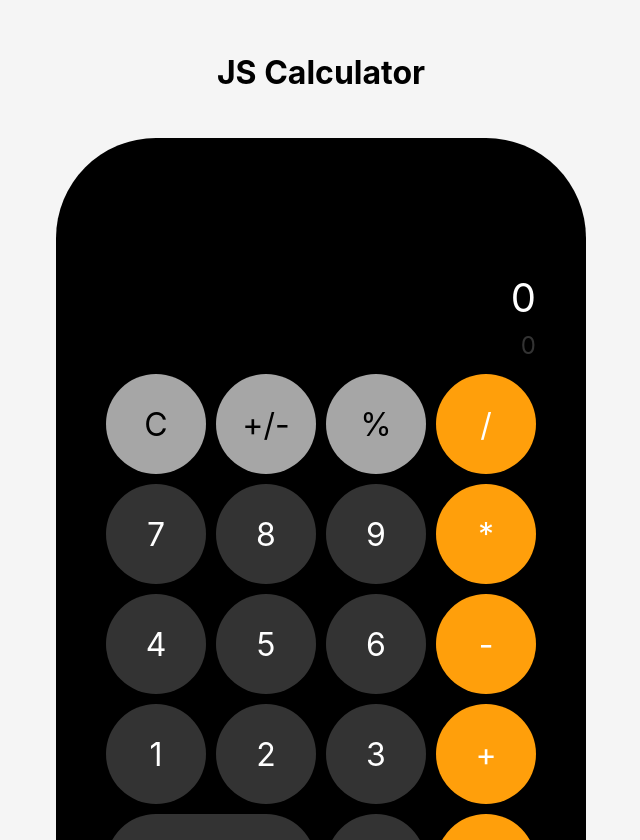
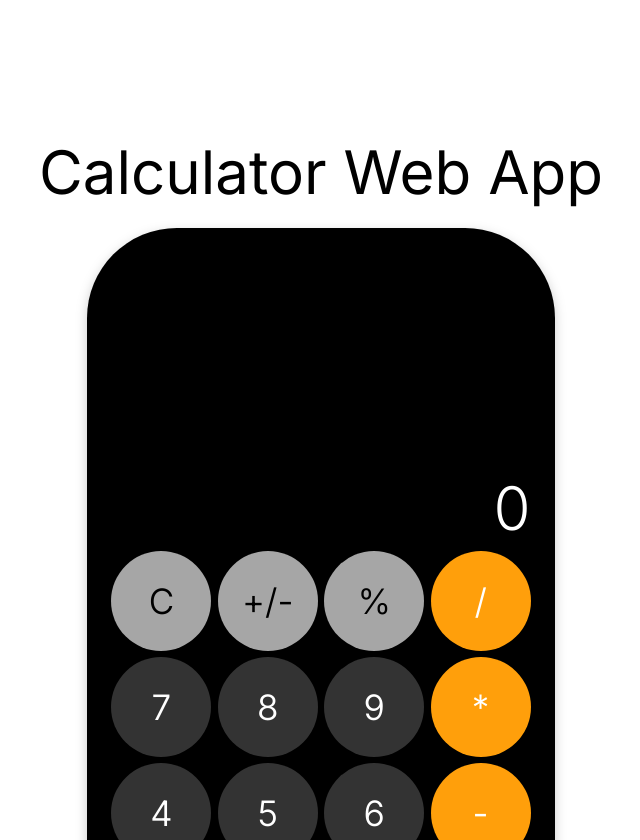
Before and after one commit to Anuoluwapo989/JS-Calculator, a React (Vite) app: page / in a window 1280 px wide. Shown: the part 112-952 px from the top of the page, without its empty margins (319-959 px from the left). Built offline with nearby package versions, Linux system fonts and the light colour scheme.

Commit message:
I added a new feature to improve user experience and fixed several bugs reported in the last version.

```diff
--- a/index.html
+++ b/index.html
@@ -1,18 +1,23 @@
 <!doctype html>
 <html lang="en">
+
 <head>
   <meta charset="UTF-8" />
   <link rel="icon" type="image/svg+xml" href="/vite.svg" />
   <link href="https://fonts.googleapis.com/css2?family=Orbitron&display=swap" rel="stylesheet">
+  <link rel="preconnect" href="https://fonts.googleapis.com">
+  <link rel="preconnect" href="https://fonts.gstatic.com" crossorigin>
+  <link
+    href="https://fonts.googleapis.com/css2?family=Inter:ital,opsz,wght@0,14..32,100..900;1,14..32,100..900&display=swap"
+    rel="stylesheet">
   <meta name="viewport" content="width=device-width, initial-scale=1.0" />
-    <script
-      src="https://cdn.freecodecamp.org/testable-projects-fcc/v1/bundle.js"
-      defer
-    ></script>
+  <script src="https://cdn.freecodecamp.org/testable-projects-fcc/v1/bundle.js" defer></script>
   <title>Calculator</title>
 </head>
+
 <body>
   <div id="root"></div>
   <script type="module" src="/src/main.tsx"></script>
 </body>
+
 </html>
--- a/package.json
+++ b/package.json
@@ -18,6 +18,7 @@
   },
   "dependencies": {
     "@types/uuid": "^10.0.0",
+    "mathjs": "^15.1.0",
     "react-dom": "^19.2.0",
     "react-icons": "^5.5.0",
     "rollup": "^4.55.1",
--- a/src/App.css
+++ b/src/App.css
@@ -1,5 +1,25 @@
+/* ... keep all existing CSS above this ... */
+
+/* Add this new class at the bottom of your CSS file */
+.active-operator {
+  background-color: var(--white) !important; /* White background */
+  color: var(--yellow) !important;           /* Yellow text/symbol */
+}
+
+/* Make sure basic yellow buttons have white text initially */
+.yellow {
+  background-color: var(--yellow);
+  color: white; /* Ensure base state is white text */
+}
+
+/* Ensure light-gray text is black for visibility */
+.light-gray {
+    background-color: var(--light-gray);
+    color: black;
+}
+
 :root {
-  padding: 200px;
+  padding: 200px; /* Restored your huge padding */
   --white: white;
   --light-gray: #a6a6a6;
   --dark-gray: #333333;
@@ -12,174 +32,99 @@
   flex-direction: column;
   justify-content: center;
   align-items: center;
-  height: 100vh;
-
-
+  min-height: 100vh;
 }
 
 #calculator {
-  border-radius: 100px;
+  border-radius: 90px;
   display: grid;
   grid-template-areas:
     "display display display display"
-
     "clear negative percentage divide"
-
     "seven eight nine multiply"
-
     "four five six subtract"
-
     "one two three add"
-
     "zero zero decimal equals";
-  grid-template-columns: 100px 100px 100px 100px;
-  gap: 10px;
-  padding: 50px;
-  padding-top: 10px;
-  margin-top: 20px;
+  grid-template-columns: repeat(4, 100px);
+  gap: 0.4em;
+  padding: 1.5em;
+  padding-top: 4em;
+  padding-bottom: 3em;
   background-color: var(--black);
+  filter: drop-shadow(0px 4px 6px rgba(0, 0, 0, 0.2));
 }
 
-#expression, #answer, button {
-  /* This target's Apple's system font specifically */
-  font-family: -apple-system, BlinkMacSystemFont, "SF Pro Display", "SF Pro Text", "Helvetica Neue", Arial, sans-serif;
-
-  /* The calculator typically uses a Light or Regular weight */
-  font-weight: 400;
-
-  /* Smooths font rendering on macOS */
-  -webkit-font-smoothing: antialiased;
+#answer {
+  grid-area: display;
+  font-family: 'Inter', sans-serif;
+  font-weight: 300;
+  font-size: 60px;
+  text-align: right;
+  color: var(--white);
+  width: 420px;
+  white-space: nowrap;
+  overflow-x: auto;
+  overflow-y: hidden;
+  padding-top: 3em;
+  outline: none;
+  caret-color: transparent; /* Hides typing cursor */
 }
 
-.light-gray {
-  background-color: var(--light-gray);
+/* Hide scrollbar for Chrome/Safari/Edge */
+#answer::-webkit-scrollbar {
+  display: none;
 }
 
-.dark-gray {
-  background-color: var(--dark-gray);
-  color: white;
-}
-
-.yellow {
-  background-color: var(--yellow);
-  color: white;
+#display {
+  grid-area: display;
+  display: flex;
+  justify-content: flex-end;
 }
 
 button {
   height: 100px;
-  font-size: 32px;
+  font-size: 35px;
+  font-weight: 350;
   border: none;
   cursor: pointer;
   border-radius: 100px;
   width: 100%;
   transition: transform 0.1s ease-in-out;
+  font-family: 'Inter', sans-serif;
 }
 
 button:active {
   transform: scale(0.95);
 }
 
-#answer {
-  /* font-family: 'Orbitron', monospace; */
-  /* height: 48px; */
-  font-size: 2.5rem;
-  text-align: right;
-  margin-top: 120px;
-   color: var(--white);
+.light-gray { background-color: var(--light-gray); }
+.dark-gray { background-color: var(--dark-gray); color: white; }
+.yellow { background-color: var(--yellow); color: white; }
 
+/* Grid Area Assignments */
+#clear { grid-area: clear; }
+#negative { grid-area: negative; }
+#percentage { grid-area: percentage; }
+#divide { grid-area: divide; }
+#seven { grid-area: seven; }
+#eight { grid-area: eight; }
+#nine { grid-area: nine; }
+#multiply { grid-area: multiply; }
+#four { grid-area: four; }
+#five { grid-area: five; }
+#six { grid-area: six; }
+#subtract { grid-area: subtract; }
+#one { grid-area: one; }
+#two { grid-area: two; }
+#three { grid-area: three; }
+#add { grid-area: add; }
+#zero { grid-area: zero; }
+#decimal { grid-area: decimal; }
+#equals { grid-area: equals; }
+
+h1 {
+  font-family: 'Inter', sans-serif;
+  font-weight: 400;
+  font-size: 60px;
+  margin-bottom: 20px;
 }
-
-#expression {
-  /* font-family: 'Orbitron', monospace; */
-  /* margin-bottom: 50px; */
-
-  text-align: right;
-  /* height: 30px; */
-  /* font-size: 30px; */
-  font-size: 1.5rem;
-  color: var(--dark-gray);
-}
-
-#display {
-  grid-area: display;
-}
-
-#divide {
-  grid-area: divide;
-}
-
-#clear {
-  grid-area: clear;
-}
-
-#negative {
-  grid-area: negative;
-}
-
-#percentage {
-  grid-area: percentage;
-}
-
-#divide {
-  grid-area: divide;
-}
-
-#seven {
-  grid-area: seven;
-}
-
-#eight {
-  grid-area: eight;
-}
-
-#nine {
-  grid-area: nine;
-}
-
-#multiply {
-  grid-area: multiply;
-}
-
-#four {
-  grid-area: four;
-}
-
-#five {
-  grid-area: five;
-}
-
-#six {
-  grid-area: six;
-}
-
-#subtract {
-  grid-area: subtract;
-}
-
-#one {
-  grid-area: one;
-}
-
-#two {
-  grid-area: two;
-}
-
-#three {
-  grid-area: three;
-}
-
-#add {
-  grid-area: add;
-}
-
-#zero {
-  grid-area: zero;
-}
-
-#decimal {
-  grid-area: decimal;
-}
-
-#equals {
-  grid-area: equals;
-}
--- a/src/App.tsx
+++ b/src/App.tsx
@@ -1,121 +1,147 @@
-import { useState } from 'react'
-import './App.css'
+import React, { useState, useRef, useEffect } from 'react';
+import { evaluate } from 'mathjs';
+import './App.css';
+
+// Type definition for the currently selected operator
+type OperatorType = '/' | '*' | '-' | '+' | '=' | null;
 
 function App() {
-  const [answer, setAnswer] = useState("0");
-  const [expression, setExpression] = useState("0");
-  const et = expression.trim();
+  const [display, setDisplay] = useState<string>("0");
+  const [result, setResult] = useState<boolean>(false);
+  // State to track which operator button should be visually 'active'
+  const [activeOperator, setActiveOperator] = useState<OperatorType>(null);
+  const displayRef = useRef<HTMLDivElement>(null);
 
-  const isOperator = (symbol: string) => {
-    return /[*/+-]/.test(symbol);
+  useEffect(() => {
+    displayRef.current?.focus();
+  }, []);
+
+  const isOperator = (symbol: string) => /[*/+-]/.test(symbol);
+
+  const calculate = () => {
+    try {
+      const evaluated = evaluate(display.trim());
+      setDisplay(String(evaluated));
+      setResult(true);
+      setActiveOperator(null); // Calculation finished, clear active operator highlight
+    } catch (error) {
+      setDisplay("Error");
+      setResult(true);
+      setActiveOperator(null);
+    }
   };
 
   const buttonPress = (symbol: string) => {
-    if(symbol === "clear"){
-      setAnswer("");
-      setExpression("0");
-
-    } else if(symbol === "negative"){
-      if(answer === "0") return;
-      setAnswer(answer.toString().charAt(0) === "-" ? answer.slice(1) : "-" + answer.toString());
-    } else if (symbol === "percent"){
-      if (answer === "") return;
-      setAnswer((parseFloat(answer) / 100).toString());
-    } else if (isOperator(symbol)){
-      setExpression(et + " " + symbol + " ");
-    } else if(symbol === "="){
+    if (symbol === "clear") {
+      setDisplay("0");
+      setResult(false);
+      setActiveOperator(null);
+    }
+    else if (symbol === "=") {
       calculate();
     }
-    else if (symbol === "0"){
-      if(expression.charAt(0) !== "0"){
-        setExpression(expression + symbol);
+    else if (isOperator(symbol)) {
+      setResult(false);
+      const lastChar = display.trim().slice(-1);
+      let newDisplay = display;
+
+      // If user clicks a different operator, swap it
+      if (isOperator(lastChar)) {
+        newDisplay = display.trim().slice(0, -1).trim() + " " + symbol + " ";
+      } else {
+        newDisplay = display + " " + symbol + " ";
       }
-    }
-    else if (symbol === "."){
-       const lastNumber = expression.split(/[-+/*]/g).pop();
-      if (!lastNumber) return;
-      console.log("lastNumber :>> ", lastNumber);
-      if (lastNumber?.includes(".")) return;
-      setExpression(expression + symbol);
+
+      setDisplay(newDisplay);
+      setActiveOperator(symbol as OperatorType);
     }
     else {
-      if (expression.charAt(0) === "0"){
-        setExpression(expression.slice(1) + symbol);
-      }
-      else {
-        setExpression(expression + symbol);
-      }
-    }
+      // Logic for Numbers/Decimals
+      if (display === "0" || result) {
+        setDisplay(symbol);
+        setResult(false);
+      } else {
+        // APPEND the number even if an operator is active
+        // so the full expression stays in the background
+        setDisplay((prev) => prev + symbol);
       }
 
-   const calculate = () => {
-    // if last char is an operator, do nothing
-    if (isOperator(et.charAt(et.length - 1))) return;
-    // clean the expression so that two operators in a row uses the last operator
-    // 5 * - + 5 = 10
-    const parts = et.split(" ");
-    const newParts = [];
-
-    // go through parts backwards
-    for (let i = parts.length - 1; i >= 0; i--) {
-      if (["*", "/", "+"].includes(parts[i]) && isOperator(parts[i - 1])) {
-        newParts.unshift(parts[i]);
-        let j = 0;
-        let k = i - 1;
-        while (isOperator(parts[k])) {
-          k--;
-          j++;
+      // Typing a number turns off the visual highlight
+      setActiveOperator(null);
     }
-        i -= j;
-      } else {
-        newParts.unshift(parts[i]);
-      }
-    }
-    const newExpression = newParts.join(" ");
-    if (isOperator(newExpression.charAt(0))) {
-      setAnswer(eval(answer + newExpression) as string);
-    } else {
-      setAnswer(eval(newExpression) as string);
-    }
-    setExpression("");
+    setTimeout(() => displayRef.current?.focus(), 0);
   };
 
+  const handleKeyDown = (e: React.KeyboardEvent<HTMLDivElement>) => {
+    const allowed = ['Backspace', 'Delete', 'ArrowLeft', 'ArrowRight', 'Tab'];
+    if (e.key === 'Enter') {
+      e.preventDefault();
+      calculate();
+      setActiveOperator(null); // Clear highlight when Enter is pressed (triggers calculate anyway)
+    } else if (e.key === 'Escape') {
+      e.preventDefault();
+      buttonPress("clear");
+    } else if (/^[0-9.+\-*/]$/.test(e.key)) {
+      e.preventDefault();
+      buttonPress(e.key);
+    } else if (!allowed.includes(e.key)) {
+      e.preventDefault();
+    }
+  };
+
+  // Helper function to check if a specific button is the currently active one
+  const isButtonActive = (symbol: string) => activeOperator === symbol;
+
   return (
-    <>
+    <div className="container">
+      <h1>Calculator Web App</h1>
+      <div id="calculator">
+        <div id="display">
+          <div
+            id="answer"
+            ref={displayRef}
+            contentEditable="plaintext-only"
+            suppressContentEditableWarning={true}
+            onKeyDown={handleKeyDown}
+            tabIndex={0}
+            // This logic extracts ONLY the numerical parts and shows the last one typed.
+            // It effectively hides the operator symbols from the screen.
+            dangerouslySetInnerHTML={{
+              __html: display.split(/[*/+-]/).filter(x => x.trim() !== "").pop()?.trim() || "0"
+            }}
+          />
 
-      <div className="container">
-        <h1>JS Calculator</h1>
-        <div id="calculator">
 
-          <div id="display" style={{ textAlign: "right" }}>
-            <div id="answer">{answer}</div>
-            <div id="expression">{expression}</div>
+
         </div>
 
+        {/* Use the isButtonActive helper to apply a dynamic class name */}
         <button id="clear" onClick={() => buttonPress("clear")} className="light-gray">C</button>
         <button id="negative" onClick={() => buttonPress("negative")} className="light-gray">+/-</button>
-          <button id="percentage" onClick={() => buttonPress("percentage")} className="light-gray">%</button>
-          <button id="divide" onClick={() => buttonPress("/")} className="yellow">/</button>
+        <button id="percentage" onClick={() => buttonPress("percent")} className="light-gray">%</button>
+        <button id="divide" onClick={() => buttonPress("/")} className={`yellow ${isButtonActive('/') ? 'active-operator' : ''}`}>/</button>
+
         <button id="seven" onClick={() => buttonPress("7")} className="dark-gray">7</button>
         <button id="eight" onClick={() => buttonPress("8")} className="dark-gray">8</button>
         <button id="nine" onClick={() => buttonPress("9")} className="dark-gray">9</button>
-          <button id="multiply" onClick={() => buttonPress("*")} className="yellow">*</button>
+        <button id="multiply" onClick={() => buttonPress("*")} className={`yellow ${isButtonActive('*') ? 'active-operator' : ''}`}>*</button>
+
         <button id="four" onClick={() => buttonPress("4")} className="dark-gray">4</button>
         <button id="five" onClick={() => buttonPress("5")} className="dark-gray">5</button>
         <button id="six" onClick={() => buttonPress("6")} className="dark-gray">6</button>
-          <button id="subtract" onClick={() => buttonPress("-")} className="yellow">-</button>
+        <button id="subtract" onClick={() => buttonPress("-")} className={`yellow ${isButtonActive('-') ? 'active-operator' : ''}`}>-</button>
+
         <button id="one" onClick={() => buttonPress("1")} className="dark-gray">1</button>
         <button id="two" onClick={() => buttonPress("2")} className="dark-gray">2</button>
         <button id="three" onClick={() => buttonPress("3")} className="dark-gray">3</button>
-          <button id="add" onClick={() => buttonPress("+")} className="yellow">+</button>
+        <button id="add" onClick={() => buttonPress("+")} className={`yellow ${isButtonActive('+') ? 'active-operator' : ''}`}>+</button>
+
         <button id="zero" onClick={() => buttonPress("0")} className="dark-gray">0</button>
         <button id="decimal" onClick={() => buttonPress(".")} className="dark-gray">.</button>
         <button id="equals" onClick={() => buttonPress("=")} className="yellow">=</button>
-
       </div>
     </div>
-    </>
-  )
+  );
 }
 
 export default App;
--- a/src/index.css
+++ b/src/index.css
@@ -1,8 +1,7 @@
 :root {
-  font-family: -apple-system, BlinkMacSystemFont, "Segoe UI", Roboto, "Helvetica Neue", Arial, sans-serif;
-  line-height: 1.5;
+
+  font-family: "Inter", sans-serif;
+  font-optical-sizing: auto;
   font-weight: 400;
-  background-color: #f5f5f5;
-
-
+  font-style: normal;
 }
```
Also changed, not shown: 1 other file (tests, documents, lock files or other folders). Lines whose indentation alone changed are shown as unchanged.
